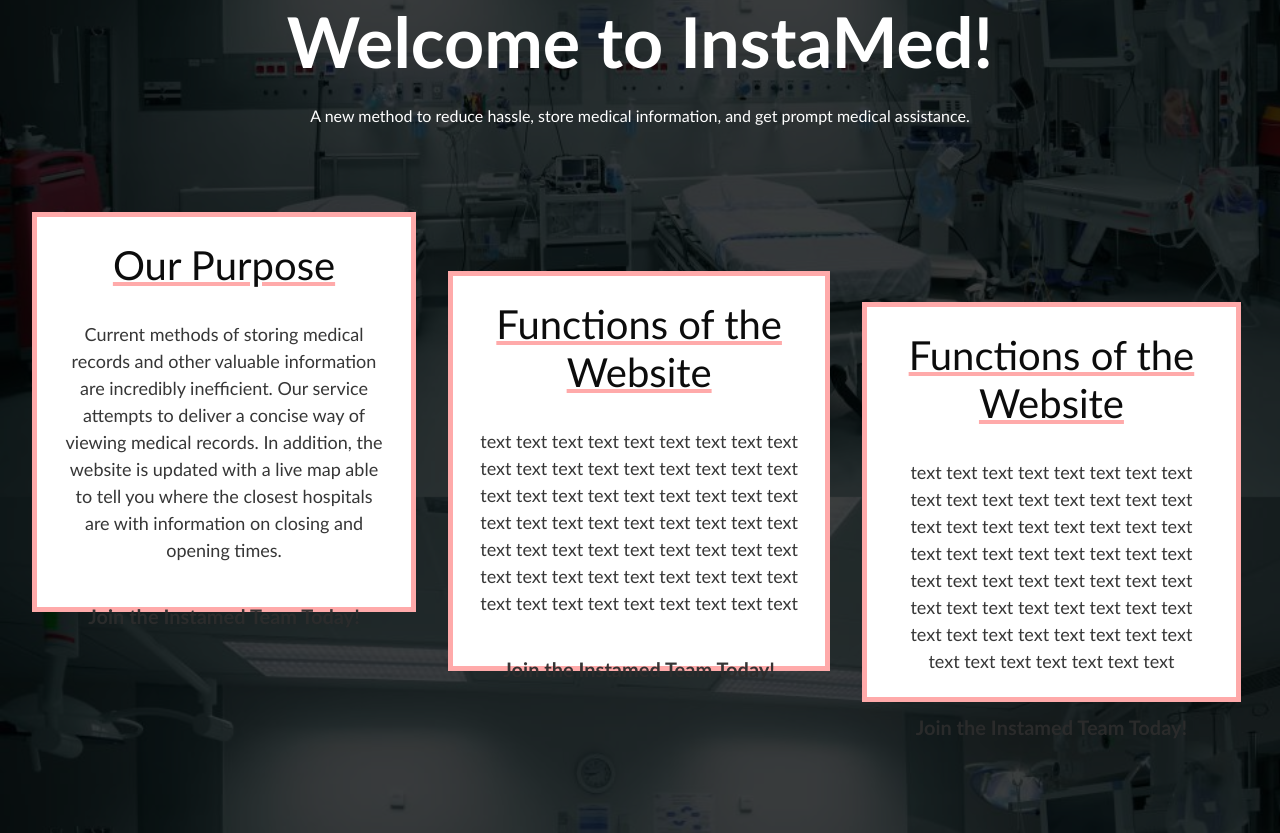
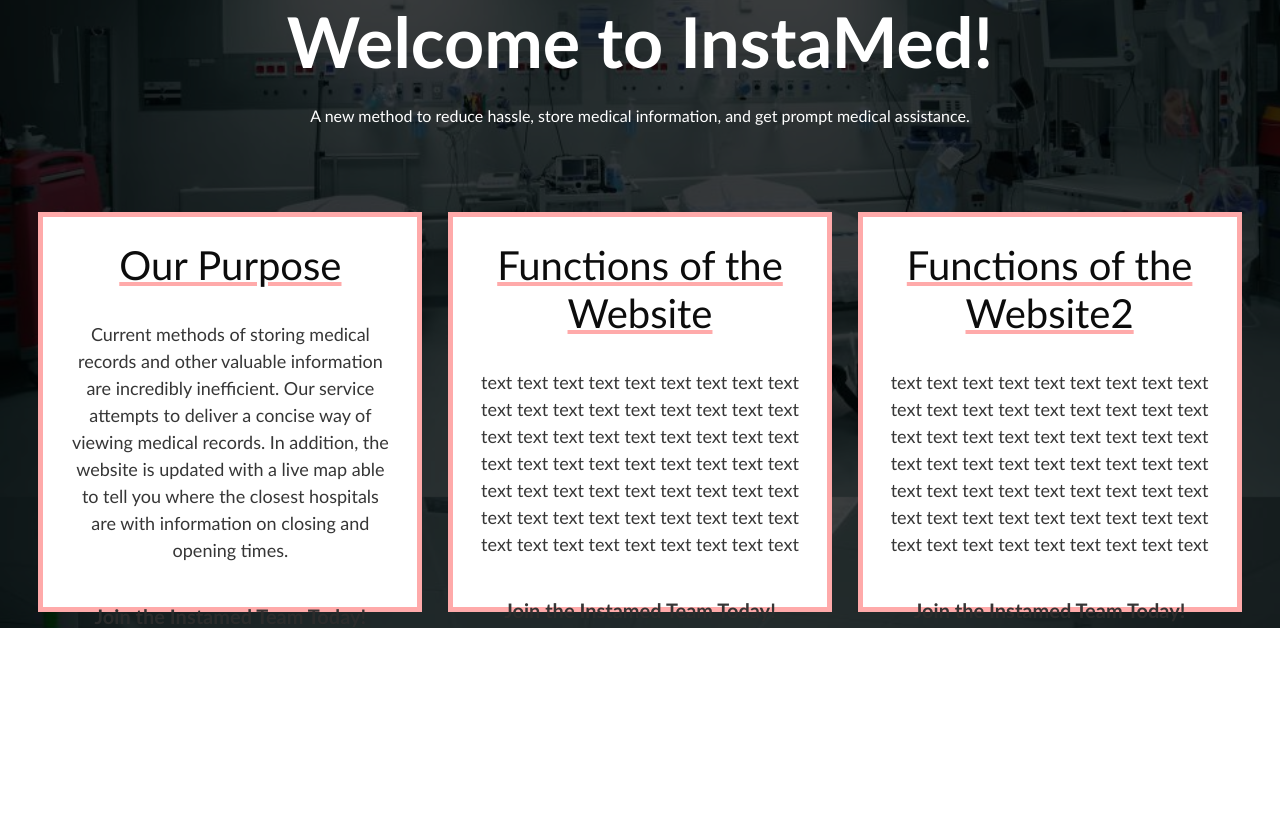
Before and after one commit to tparmar/montyhacks_project, a Flask app: page / in a window 1280 px wide. Shown: the part 303-1136 px from the top of the page. After the commit the page ends 931 px from the top, so only its background shows below. Run offline with Flask 2, Linux system fonts and the light colour scheme; some libraries are stand-ins or nearby versions.

Commit message:
commit on main

```diff
--- a/static/styles.css
+++ b/static/styles.css
@@ -123,7 +123,7 @@ button:hover{
     margin-top: 25px;
     margin: 0px;
     width: 30%;
-    margin-left: 2.5%;
+    margin-left: 3%;
     margin-right: 60%;
     height: 400px;
     background: #ffffff;
@@ -168,15 +168,13 @@ button:hover{
     overflow-wrap:initial;
 }
 .htextbox2{
-    float: left;
-    margin-top: -365px;
-    width: 102%;
-    margin-left: 110%;
+    float: right;
+    width: 30%;
+    margin-left: 35%;
     height: 400px;
     background: #ffffff;
     color: black;
     left: 0%;
-    position: absolute;
     box-sizing: border-box;
     border: 5px #ffaaaa solid;
     position:absolute;
@@ -212,15 +210,13 @@ button:hover{
 
 /* this is htextbox3 */
 .htextbox3{
-    float: left;
-    margin-top: -387px;
-    width: 102%;
-    margin-left: 110%;
+    float: right;
+    width: 30%;
+    margin-left: 67%;
     height: 400px;
     background: #ffffff;
     color: black;
     left: 0%;
-    position: absolute;
     box-sizing: border-box;
     border: 5px #ffaaaa solid;
     position:absolute;
--- a/templates/index.html
+++ b/templates/index.html
@@ -23,6 +23,7 @@
             </p>
             <br>
             <h6> <b>Join the Instamed Team Today!</b></h6>
+        </div>
         <div class = "htextbox2">
             <br>
             <h1>Functions of the Website</h1>
@@ -30,14 +31,15 @@
             <p> text text text text text text text text text text text text text text text text text text text text text text text text text text text text text text text text text text text text text text text text text text text text text text text text text text text text text text text text text text text text text text text</p>
             <br>
             <h6> <b>Join the Instamed Team Today!</b></h6>
+        </div>
         <div class = "htextbox3">
             <br>
-            <h1>Functions of the Website</h1>
+            <h1>Functions of the Website2</h1>
             <br>
             <p> text text text text text text text text text text text text text text text text text text text text text text text text text text text text text text text text text text text text text text text text text text text text text text text text text text text text text text text text text text text text text text text</p>
             <br>
             <h6> <b>Join the Instamed Team Today!</b></h6>
-        </div>
+            </div>
         <br><br><br><br><br><br>
     </body>
 
```
